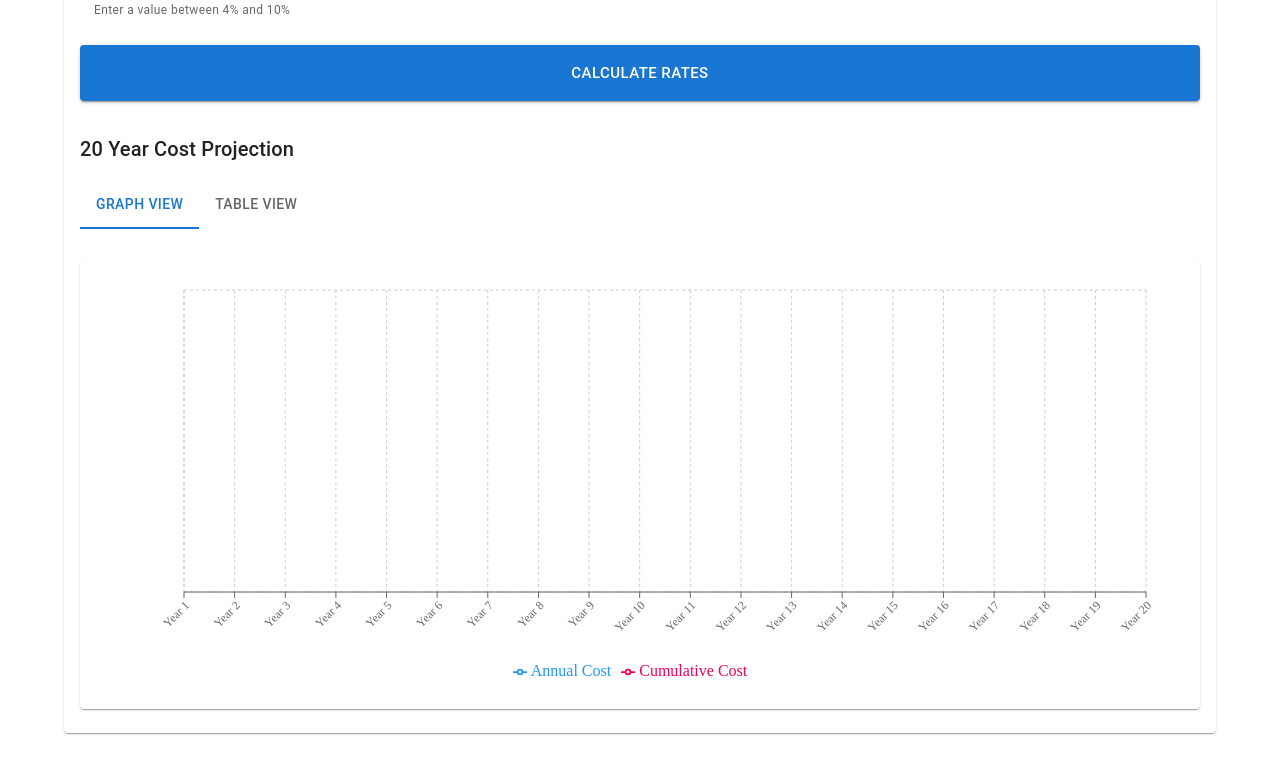
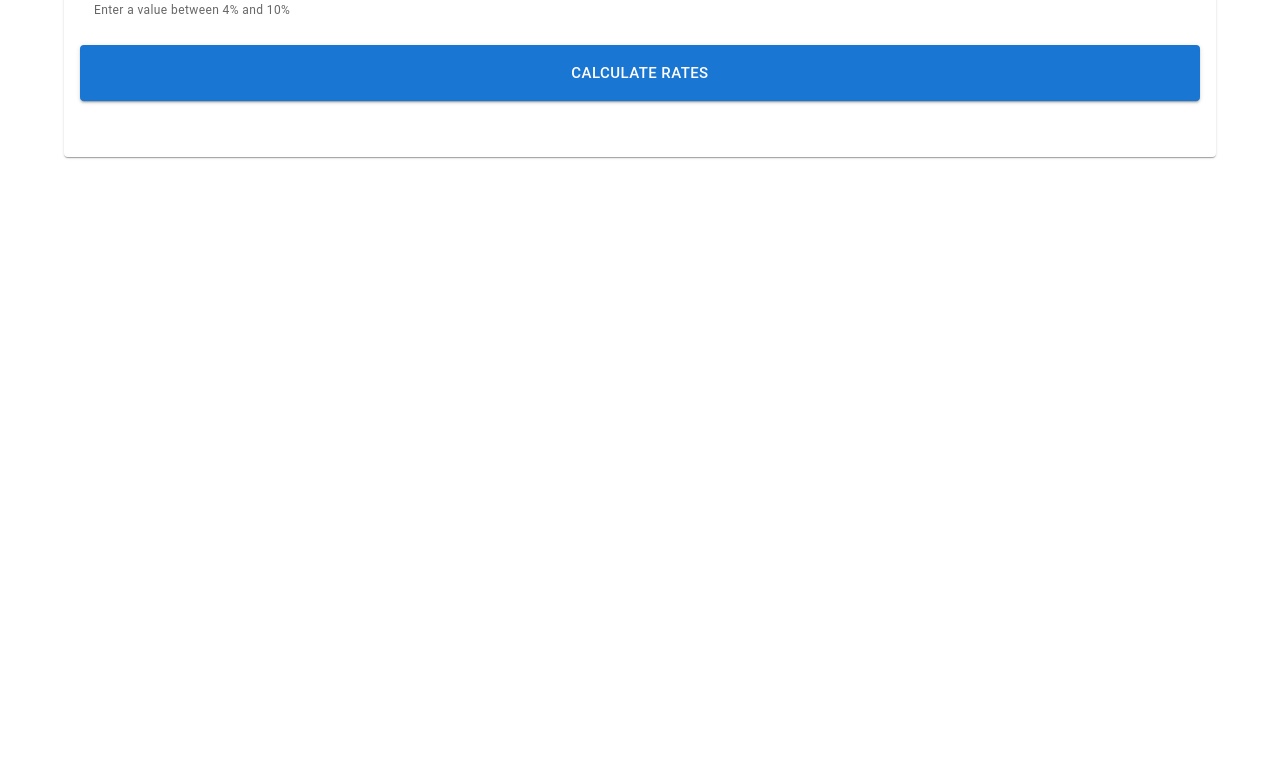
Before and after one commit to ayoubbif/solarate, a React app in the folder app/client/: page / in a window 1280 px wide. Shown: the part 351-1124 px from the top of the page. After the commit the page ends 800 px from the top, so only its background shows below. Built offline with nearby package versions, Linux system fonts and the light colour scheme; the HTML template or start-up script is replaced by a standard one.

Commit message:
Refactor CostProjection component to use yearlyCosts prop and adjust cost calculations for leap years; update CostProjectionChart imports

```diff
--- a/app/client/src/components/CostProjection.js
+++ b/app/client/src/components/CostProjection.js
@@ -3,48 +3,47 @@ import { Box, Typography, Tabs, Tab } from '@mui/material';
 import { CostProjectionChart } from './CostProjectionChart';
 import { CostProjectionTable } from './CostProjectionTable';
 
-const isLeapYear = (year) => {
-  const currentYear = new Date().getFullYear();
-  const targetYear = currentYear + year;
-  return (
-    (targetYear % 4 === 0 && targetYear % 100 !== 0) || targetYear % 400 === 0
-  );
-};
-
-const getDaysInYear = (yearIndex) => {
-  return isLeapYear(yearIndex) ? 366 : 365;
-};
-
-export const CostProjection = ({ dailyCost }) => {
+export const CostProjection = ({ yearlyCosts }) => {
   const [viewMode, setViewMode] = useState('graph');
 
-  const calculateYearlyCosts = () => {
-    return Array.from({ length: 20 }, (_, yearIndex) => {
-      const daysInYear = getDaysInYear(yearIndex);
-      const yearlyAmount = dailyCost * daysInYear;
+  if (yearlyCosts.length === 0) return null;
 
-      const previousYearsCost = Array.from(
-        { length: yearIndex },
-        (_, prevIndex) => dailyCost * getDaysInYear(prevIndex)
-      ).reduce((sum, cost) => sum + cost, 0);
-
-      return {
-        year: `Year ${yearIndex + 1}`,
-        daysInYear,
-        annualCost: yearlyAmount,
-        cumulativeCost: yearlyAmount + previousYearsCost
-      };
-    });
+  // Helper function to check if a year is a leap year
+  const isLeapYear = (year) => {
+    const currentYear = new Date().getFullYear();
+    const targetYear = currentYear + year;
+    return (targetYear % 4 === 0 && targetYear % 100 !== 0) || targetYear % 400 === 0;
   };
 
-  const chartData = calculateYearlyCosts();
+  const chartData = yearlyCosts.map((cost, index) => {
+    // Adjust the cost based on whether it's a leap year
+    const adjustedCost = isLeapYear(index)
+      ? cost * (366 / 365) // Increase cost proportionally for leap years
+      : cost;
+
+    // Calculate cumulative cost considering leap year adjustments
+    const cumulativeCost = yearlyCosts
+      .slice(0, index + 1)
+      .reduce((sum, yearCost, yearIndex) => {
+        const yearlyAdjustedCost = isLeapYear(yearIndex)
+          ? yearCost * (366 / 365)
+          : yearCost;
+        return sum + yearlyAdjustedCost;
+      }, 0);
+
+    return {
+      year: `Year ${index + 1}`,
+      annualCost: adjustedCost,
+      cumulativeCost: cumulativeCost,
+      isLeapYear: isLeapYear(index)
+    };
+  });
 
   return (
     <Box sx={{ mt: 4 }}>
       <Typography variant="h6" sx={{ mb: 2 }}>
         20 Year Cost Projection
       </Typography>
-
       <Box sx={{ mb: 4 }}>
         <Tabs
           value={viewMode}
@@ -55,7 +54,6 @@ export const CostProjection = ({ dailyCost }) => {
           <Tab value="table" label="Table View" />
         </Tabs>
       </Box>
-
       {viewMode === 'graph' ? (
         <CostProjectionChart chartData={chartData} />
       ) : (
--- a/app/client/src/components/CostProjectionChart.js
+++ b/app/client/src/components/CostProjectionChart.js
@@ -1,7 +1,8 @@
 import React from 'react';
+import { Box, Paper } from '@mui/material';
+import { Line } from 'recharts';
 import {
   LineChart,
-  Line,
   XAxis,
   YAxis,
   CartesianGrid,
@@ -9,7 +10,6 @@ import {
   Legend,
   ResponsiveContainer
 } from 'recharts';
-import { Box, Paper } from '@mui/material';
 import { formatCurrency } from '../utils/formatters';
 
 export const CostProjectionChart = ({ chartData }) => (
```
Also changed, not shown: 1 other file (tests, documents, lock files or other folders).
